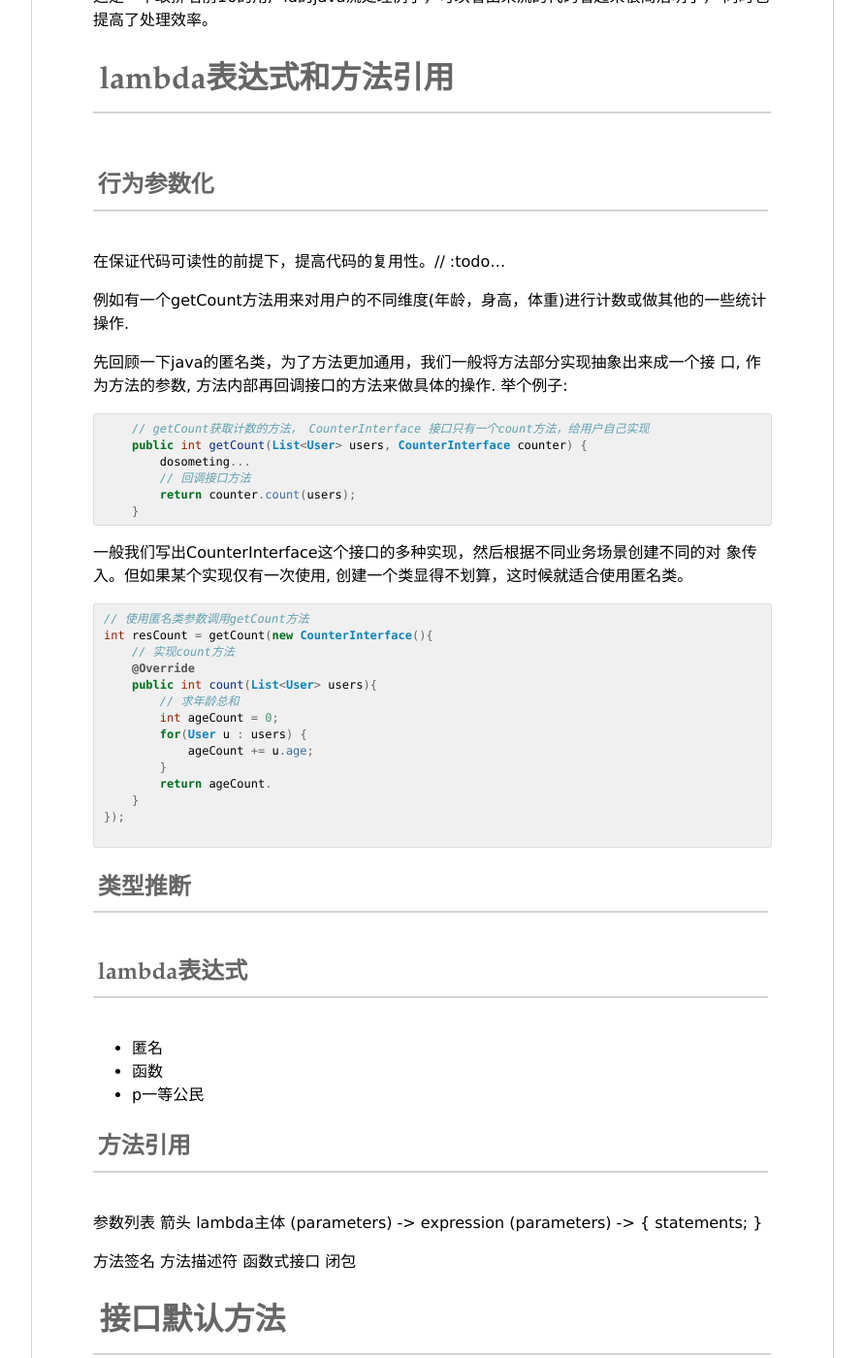
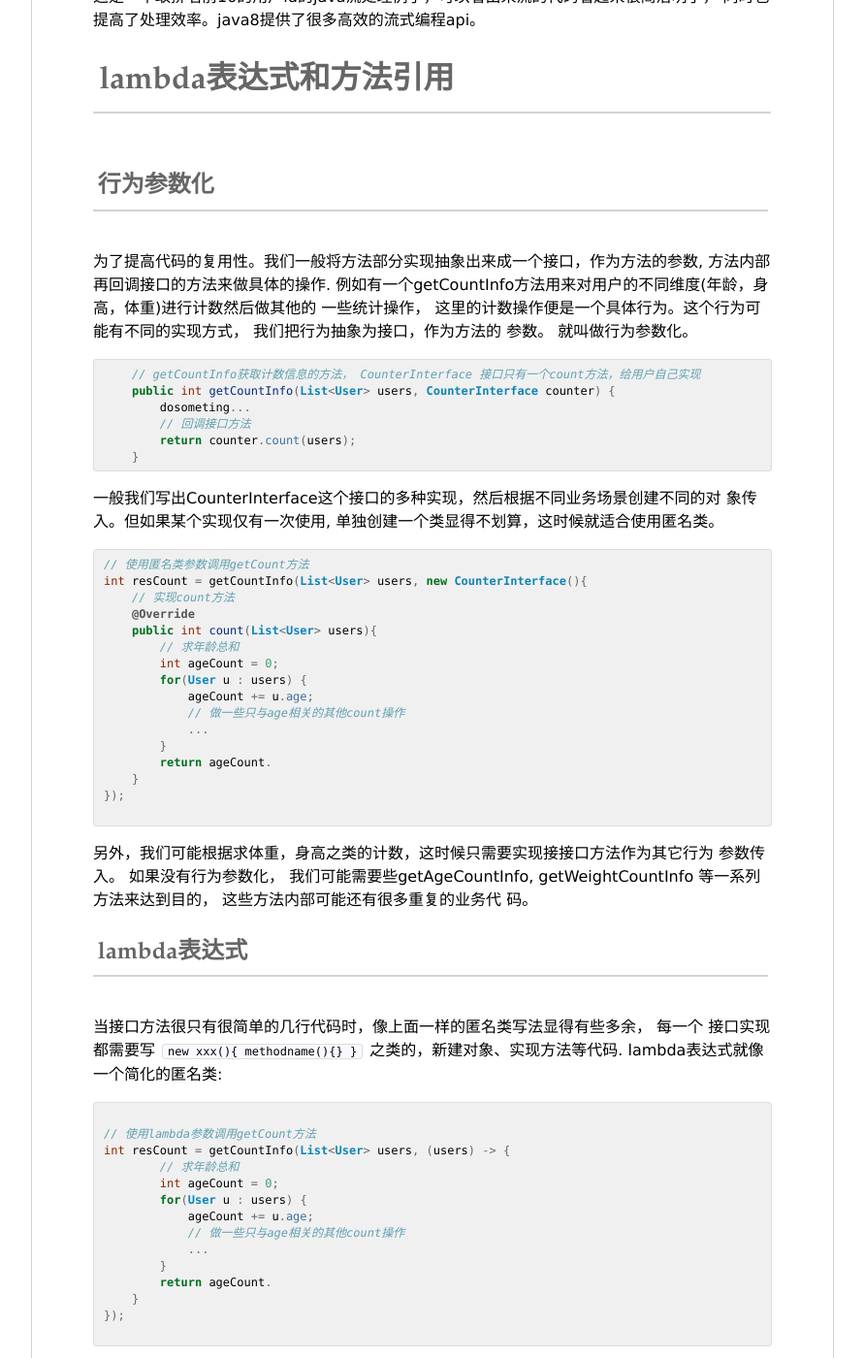
Before and after one commit to ggbond2077/ggbond2077.github.io, a Jekyll site: the page built from _posts/2019-02-06-java8-1.md, in a window 1280 px wide and 1400 px high, scrolled down 875 px. Shown: the whole window at 97% size, without its empty margins (194-1085 px from the left). Built offline with Jekyll 4.4.1, drawn with Linux system fonts in a browser that asks for light colours; emoji names are drawn with the system emoji font; some of the changed text lies outside the part shown.

Commit message:
java8-1完，文件权限修改

````diff
--- a/_posts/2019-02-06-java8-1.md
+++ b/_posts/2019-02-06-java8-1.md
@@ -37,23 +37,22 @@
 ```
 
 这是一个取排名前10的用户id的java流处理例子，可以看出来流的代码看起来很简洁明了，
-同时也提高了处理效率。
+同时也提高了处理效率。java8提供了很多高效的流式编程api。
 
 
 # lambda表达式和方法引用
 
 ## 行为参数化
 
-在保证代码可读性的前提下，提高代码的复用性。// :todo...
-
-例如有一个getCount方法用来对用户的不同维度(年龄，身高，体重)进行计数或做其他的一些统计操作.
-
-先回顾一下java的匿名类，为了方法更加通用，我们一般将方法部分实现抽象出来成一个接
-口, 作为方法的参数, 方法内部再回调接口的方法来做具体的操作. 举个例子:
+为了提高代码的复用性。我们一般将方法部分实现抽象出来成一个接口，作为方法的参数,
+方法内部再回调接口的方法来做具体的操作.
+例如有一个getCountInfo方法用来对用户的不同维度(年龄，身高，体重)进行计数然后做其他的
+一些统计操作， 这里的计数操作便是一个具体行为。这个行为可能有不同的实现方式， 我们把行为抽象为接口，作为方法的
+参数。 就叫做行为参数化。
 
 ```java
-    // getCount获取计数的方法， CounterInterface 接口只有一个count方法，给用户自己实现
-    public int getCount(List<User> users, CounterInterface counter) {
+    // getCountInfo获取计数信息的方法， CounterInterface 接口只有一个count方法，给用户自己实现
+    public int getCountInfo(List<User> users, CounterInterface counter) {
         dosometing...
         // 回调接口方法
         return counter.count(users);
@@ -61,11 +60,11 @@
 ```
 
 一般我们写出CounterInterface这个接口的多种实现，然后根据不同业务场景创建不同的对
-象传入。但如果某个实现仅有一次使用, 创建一个类显得不划算，这时候就适合使用匿名类。
+象传入。但如果某个实现仅有一次使用, 单独创建一个类显得不划算，这时候就适合使用匿名类。
 
 ```java
 // 使用匿名类参数调用getCount方法
-int resCount = getCount(new CounterInterface(){
+int resCount = getCountInfo(List<User> users, new CounterInterface(){
     // 实现count方法
     @Override
     public int count(List<User> users){
@@ -73,6 +72,8 @@
         int ageCount = 0;
         for(User u : users) {
             ageCount += u.age;
+            // 做一些只与age相关的其他count操作
+            ...
         }
         return ageCount.
     }
@@ -80,27 +81,117 @@
 
 ```
 
+另外，我们可能根据求体重，身高之类的计数，这时候只需要实现接接口方法作为其它行为
+参数传入。 如果没有行为参数化， 我们可能需要些getAgeCountInfo,
+getWeightCountInfo 等一系列方法来达到目的， 这些方法内部可能还有很多重复的业务代
+码。
+
+## lambda表达式
+
+当接口方法很只有很简单的几行代码时，像上面一样的匿名类写法显得有些多余， 每一个
+接口实现都需要写 `new xxx(){ methodname(){} }` 之类的，新建对象、实现方法等代码.
+lambda表达式就像一个简化的匿名类:
+
+```java
+
+// 使用lambda参数调用getCount方法
+int resCount = getCountInfo(List<User> users, (users) -> {
+        // 求年龄总和
+        int ageCount = 0;
+        for(User u : users) {
+            ageCount += u.age;
+            // 做一些只与age相关的其他count操作
+            ...
+        }
+        return ageCount.
+    }
+});
+
+```
+
+lambda与匿名类的作用一样，用来传递参数化的行为，但是比匿名类更加简洁。
+lambda表达式可以有参数列表，方法体，返回值，异常列表。 主要不同是匿名类会在内部独立一个作
+用域，可以声明与外部同样名称的参数。 lambda则沿用外部方法的作用域。
+
+先来看一下它的简单语法:
+
+```
+参数列表    箭头  lambda主体
+(parameters) -> expression
+(parameters) -> { statements; }
+
+```
+
+()里是参数列表，lambda主体可以是表达式或者语句:  `() -> return 0;` , `(a,b) ->
+return a+b; ` , `(a) -> {int c = a; System.out.print(c);}` 都是正确的表达式语句.
+
+### 函数式接口
+上面的getCountInfo 方法定义了一个CounterInterface接口作为形参， lambda表达式作为
+参数传递，要求形参必须为函数式接口。 :)  ----函数式接口就是只定义了一个抽象方法的
+接口.
+
+### 方法签名
+抽象方法的参数和返回值是方法的签名，编译器就是根据签名来为简化的lambda做类型推断
+和类型检查。
+
+## 方法引用
+
+如果lambda表达式的主体太长，会影响代码的阅读。 或者某段
+lambda表达式希望重复使用。这时候可以使用方法引用。
+```java
+
+// 使用方法引用
+int resCount = getCount(users, this::myCount);
+
+public int myCount(List<User> users){
+    // 求年龄总和
+    int ageCount = 0;
+    for(User u : users) {
+    ageCount += u.age;
+    // 做一些只与age相关的其他count操作
+    ...
+    }
+    return ageCount.
+}
+
+```
+
+方法引用使复杂的lambda再次清晰，一共有三种类型的方法引用
+- 指向静态方法: `Integer::parseInt`
+- 指向任意实例类型: `String::length` 需要一个String实例对象作为参数
+- 现有实例对象的的方法: `String s;  s::isEmpty`
+
+
+# 接口默认方法
+
+java8为了实现流等新特性，为集合接口添加了很多新方法，如在Collection接口中添加了stream()方法, 以实现java8的流。 但是很多第三方机构或者用户实现了Collection接口的工具类并没有实现这个方法，会导致编译错误。 让所有用户都来实现这些新添的方法显然不行。  于是java8让接口可以有默认方法, 由接口提供默认实现。增加了一个`default`关键字:
+
+```java
+// 默认方法
+default int count(List<User> users){
+    return 0;
+}
+
+```
+由于接口提供了默认方法实现，即接口的方法也有了行为。 此时一个类实现多个接口，就
+会产生多继承的效果。 一个类继承多种行为。
+但当两个接口有相同的方法签名，并都提供了默认实现时. 会产生c++中多继承的菱形问题，
+此时会使用哪个方法呢?
+定义了三点规则:
+1. 类中的方法优先级最高。类或父类中声明的方法的优先级高于任何声明为默认方法的优先级
+2. 如果无法依据第一条进行判断，那么子接口的优先级更高：即如果B继承了A，那么悠闲
+   选择B接口的默认方法。
+3. 如果还是无法判断，就必须显式地选择使用哪一个默认方法的实现， 使用 `接口
+   名.super().方法名()` 语法来显示调用.
 
 
 
-## 类型推断
+# End
 
-## lambda表达式
-* 匿名
-* 函数
-* p一等公民
+*本篇只是对java8的一些特性有个简单的认识, 对于每个特性，java8都提供了丰富的类库和方法, 这些需要实际使用中学习掌握. 更多知识阅读书籍了解*
+- 参考: 《java8 实战》 ISBN: 9787115419347
 
+---
 
-## 方法引用
-
-
-
-参数列表 箭头 lambda主体
-(parameters) -> expression
-(parameters) -> { statements; }
-
-方法签名 方法描述符
-函数式接口
-闭包
-
-# 接口默认方法
+- 2018.08 看书开始写...
+- 这两天才想到总结完...
````
Also changed, not shown: _draft/template.md (renamed from _posts/template.md), _draft/zookeeper-2.md (renamed from _posts/zookeeper-2.md).
